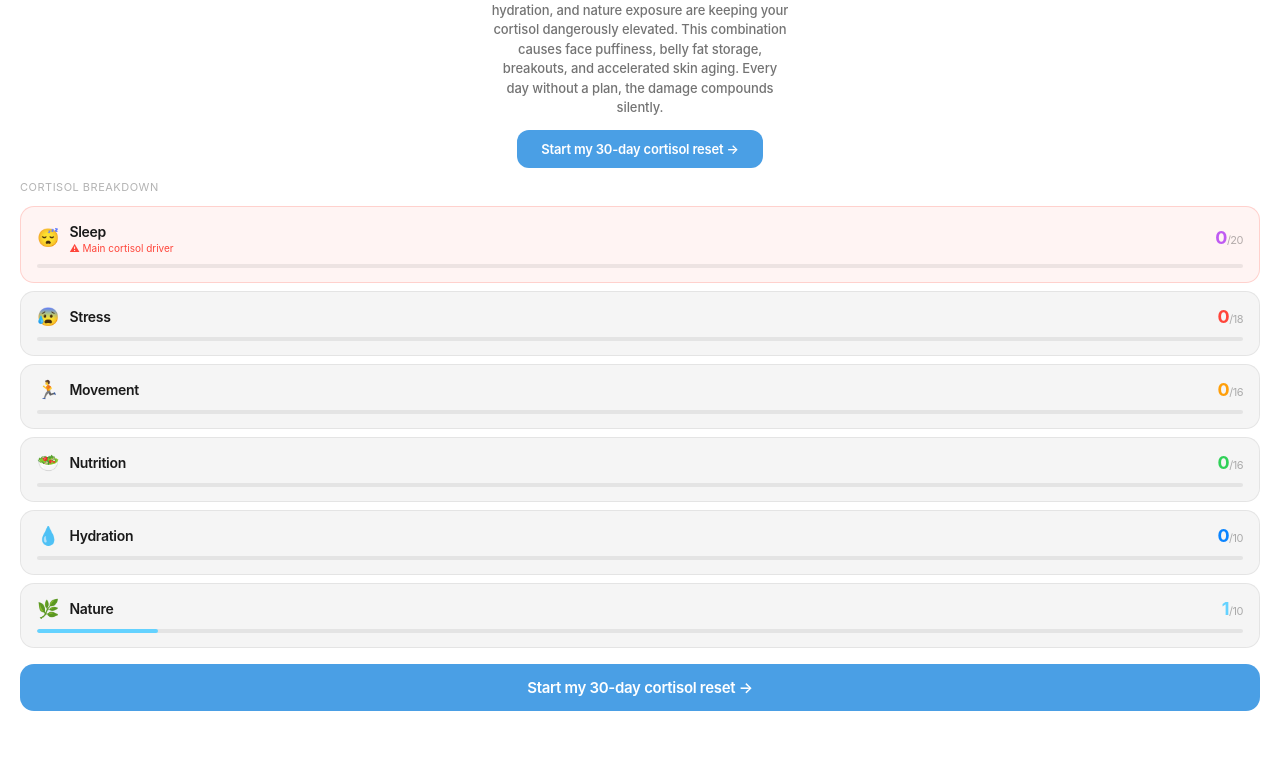
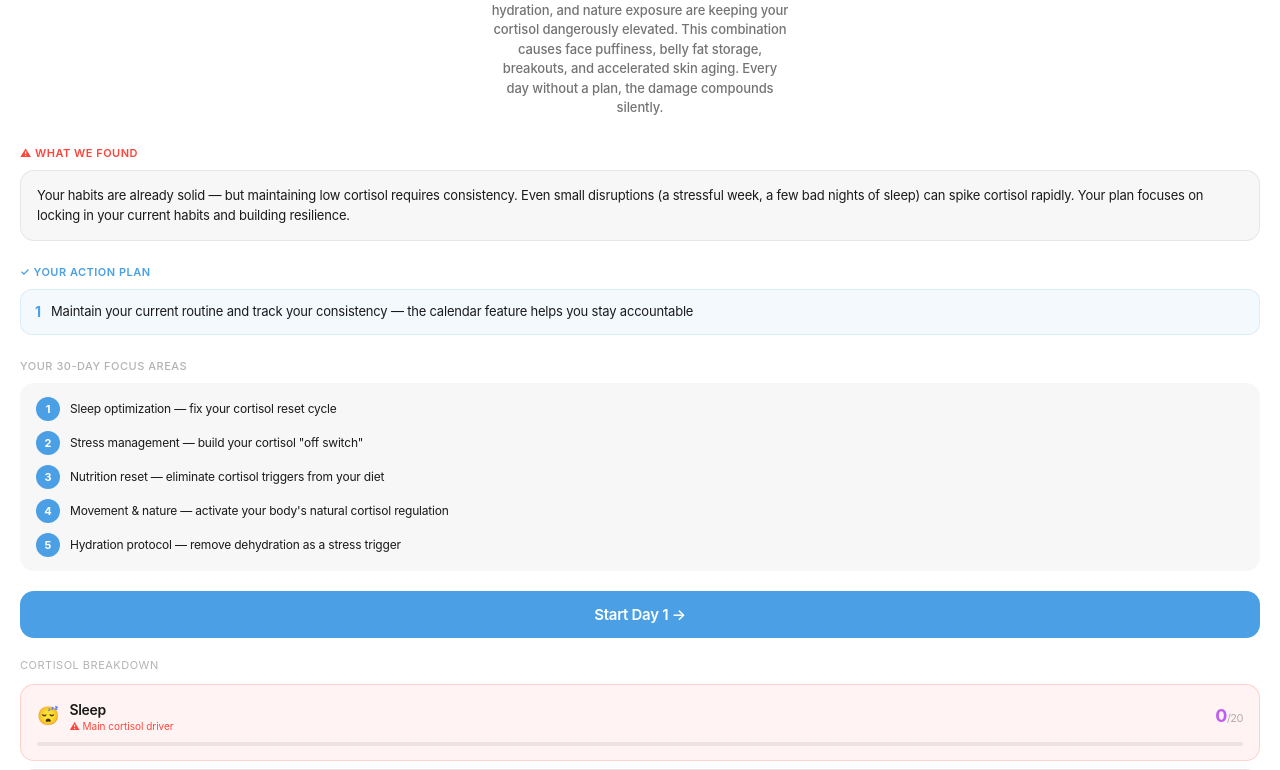
Before and after one commit to keyzersoze870/glowup-mvp, a Next.js app: page /dashboard in a window 1280 px wide. Shown: the part 525-1295 px from the top of the page. Built offline with nearby package versions, Linux system fonts and the light colour scheme; sample sign-in values are in the browser's storage; a web font is replaced by a local one.

Commit message:
detailed personalized analysis post-payment

```diff
--- a/src/app/dashboard/page.tsx
+++ b/src/app/dashboard/page.tsx
@@ -57,6 +57,99 @@ function getSegment(score:number,name:string,weakest:string,categories?:Record<s
   return{label:'Low cortisol 😌',color:'#30D158',hook:`${ep}% still scored lower than you.`,hookBold:'You\'re not out of the woods yet.',message:weakAreas.length>1?`${name}, your score is decent but your ${weakStr} are silent risks. Cortisol doesn't warn you before it spikes — one stressful week and your face puffs back up, your skin breaks out, and your sleep collapses. Without a daily plan, this score won't last.`:`${name}, your score is decent but your ${weakStr} is a vulnerability. It only takes one bad week for cortisol to undo months of progress — your face puffs up, your skin reacts, your energy crashes. A structured plan is the only way to lock this in.`}
 }
 
+// ─── DETAILED PERSONALIZED MESSAGE (post-payment) ───
+function getDetailedMessage(profile: any, score: number, weakest: string, categories: Record<string,number>) {
+  const name = profile.prenom
+  const maxes:Record<string,number> = {sleep:20,stress:18,exercise:16,nutrition:16,water:10,outdoor:10}
+
+  // Find all problem areas (below 50% of max)
+  const problems: string[] = []
+  const okAreas: string[] = []
+  for (const [k,v] of Object.entries(categories)) {
+    if (v / maxes[k] < 0.5) problems.push(k)
+    else okAreas.push(k)
+  }
+
+  // Build specific observations based on quiz answers
+  const observations: string[] = []
+  const actions: string[] = []
+
+  // Sleep
+  if (profile.sleepHours === '<5' || profile.sleepHours === '5-6') {
+    observations.push(`You're sleeping ${profile.sleepHours === '<5' ? 'less than 5' : '5-6'} hours per night. Your body needs 7-8 hours to reset its cortisol cycle — right now, your cortisol never fully drops, which means you wake up already stressed.`)
+    actions.push('Gradually move your bedtime 15 minutes earlier every 3 days until you reach 7+ hours')
+  }
+  if (profile.bedtime === 'after12' || profile.bedtime === '11-12') {
+    observations.push(`Going to bed ${profile.bedtime === 'after12' ? 'after midnight' : 'between 11pm and midnight'} means you're missing the critical cortisol recovery window (10pm–2am). This is when your body does its deepest repair work.`)
+    actions.push('Set a phone alarm at 10pm as a "wind down" signal — no screens after that')
+  }
+
+  // Stress
+  if (profile.stressLevel === 'extreme' || profile.stressLevel === 'high') {
+    observations.push(`Your stress level is ${profile.stressLevel}. This means your body is producing cortisol almost constantly — not just during stressful moments, but as a baseline. This is what causes the facial puffiness and skin breakouts you might be noticing.`)
+    actions.push('Start with just 5 minutes of breathing exercises daily — this alone can reduce cortisol by 25%')
+  }
+  if (profile.relaxation === 'none') {
+    observations.push(`You currently have no relaxation practice. Without an active way to signal your nervous system to calm down, your cortisol has no "off switch". Your body stays in fight-or-flight mode all day.`)
+    actions.push('Pick one: 5-min meditation, gratitude journaling, or a 10-min walk in nature — do it at the same time every day')
+  }
+
+  // Caffeine
+  if (profile.caffeine === 'heavy') {
+    observations.push(`3+ cups of coffee daily is keeping your cortisol elevated for most of the day. Caffeine blocks adenosine (your body's natural "calm down" signal) and directly stimulates cortisol production for up to 6 hours per cup.`)
+    actions.push('Reduce to 1-2 cups max, only before noon. Replace afternoon coffee with herbal tea or water')
+  }
+
+  // Sugar
+  if (profile.sugar === 'high') {
+    observations.push(`High sugar intake creates a cortisol rollercoaster: every sugar spike is followed by a crash, and your body responds to each crash by releasing more cortisol. This cycle repeats multiple times per day, keeping your levels chronically elevated.`)
+    actions.push('Replace sugary snacks with nuts, dark chocolate (70%+), or fruit. Cut sodas completely')
+  }
+
+  // Diet
+  if (profile.diet === 'poor') {
+    observations.push(`A diet heavy in processed food and fast food is one of the strongest cortisol triggers. Processed foods contain inflammatory ingredients that your body treats as stressors, triggering cortisol release with every meal.`)
+    actions.push('Cook at least one meal from scratch per day. Focus on protein + vegetables + healthy fats')
+  }
+
+  // Water
+  if (profile.water === '<4') {
+    observations.push(`Drinking less than 4 cups of water daily puts your body in a state of chronic mild dehydration. Your body interprets dehydration as a physical threat and responds by — you guessed it — producing more cortisol.`)
+    actions.push('Keep a water bottle visible at all times. Drink a full glass first thing in the morning and before each meal')
+  }
+
+  // Exercise
+  if (profile.exercise === '0') {
+    observations.push(`Without any physical activity, your body has no outlet for the cortisol it produces. Movement is the natural way your body metabolizes and clears excess cortisol. Without it, cortisol just accumulates.`)
+    actions.push('Start with a 15-minute walk daily — this alone has been shown to reduce cortisol levels significantly')
+  }
+
+  // Outdoor
+  if (profile.outdoor === '<15') {
+    observations.push(`Less than 15 minutes outdoors means almost zero nature exposure. Studies show that spending time in natural environments lowers cortisol, blood pressure, and heart rate simultaneously — it's one of the most powerful cortisol reducers available, and it's free.`)
+    actions.push('Eat one meal outside, or take a 10-minute walk in a park or green space daily')
+  }
+
+  // If somehow no observations (very healthy person)
+  if (observations.length === 0) {
+    observations.push(`Your habits are already solid — but maintaining low cortisol requires consistency. Even small disruptions (a stressful week, a few bad nights of sleep) can spike cortisol rapidly. Your plan focuses on locking in your current habits and building resilience.`)
+  }
+  if (actions.length === 0) {
+    actions.push('Maintain your current routine and track your consistency — the calendar feature helps you stay accountable')
+  }
+
+  // Build the plan overview
+  const planWeeks: string[] = []
+  if (problems.includes('sleep')) planWeeks.push('Sleep optimization — fix your cortisol reset cycle')
+  if (problems.includes('stress')) planWeeks.push('Stress management — build your cortisol "off switch"')
+  if (problems.includes('nutrition') || profile.sugar === 'high' || profile.caffeine === 'heavy') planWeeks.push('Nutrition reset — eliminate cortisol triggers from your diet')
+  if (problems.includes('exercise') || problems.includes('outdoor')) planWeeks.push('Movement & nature — activate your body\'s natural cortisol regulation')
+  if (problems.includes('water')) planWeeks.push('Hydration protocol — remove dehydration as a stress trigger')
+  if (planWeeks.length === 0) planWeeks.push('Consistency & maintenance — protect your low cortisol status')
+
+  return { observations, actions, planWeeks }
+}
+
 const CATEGORIES=[
   {key:'sleep',label:'Sleep',icon:'😴',color:'#BF5AF2',max:20},
   {key:'stress',label:'Stress',icon:'😰',color:RED,max:18},
@@ -95,6 +188,7 @@ export default function Dashboard(){
   },[])
   if(!profile||!computed)return(<div style={{minHeight:'100svh',background:'#FFFFFF',display:'flex',alignItems:'center',justifyContent:'center'}}><div style={{width:24,height:24,border:'2px solid rgba(0,0,0,0.08)',borderTopColor:RED,borderRadius:'50%',animation:'spin 0.8s linear infinite'}}/><style>{`@keyframes spin{to{transform:rotate(360deg)}}`}</style></div>)
   const seg=getSegment(computed.total,profile.prenom,computed.weakest,computed.categories)
+  const detailed=getDetailedMessage(profile,computed.total,computed.weakest,computed.categories)
   return(
     <main style={{minHeight:'100svh',background:'#FFFFFF',fontFamily:sf,display:'flex',flexDirection:'column'}}>
       <nav style={{flexShrink:0,padding:'56px 20px 12px',display:'flex',justifyContent:'space-between',alignItems:'center'}}>
@@ -112,13 +206,53 @@ export default function Dashboard(){
             <span style={{color:RED,fontWeight:600}}>{seg.hook}</span>{' '}
             <span style={{fontWeight:700,color:'#1A1A1A'}}>{seg.hookBold}</span>
           </p>
-          <p style={{fontSize:13,fontWeight:500,color:'rgba(0,0,0,0.55)',letterSpacing:-0.1,lineHeight:1.5,maxWidth:300,textAlign:'center',margin:'0 auto 12px'}}>{seg.message}</p>
-          <button onClick={()=>router.push('/today')} style={{padding:'11px 24px',background:ACCENT,border:'none',borderRadius:12,color:'#FFFFFF',fontSize:13,fontWeight:600,cursor:'pointer',fontFamily:sf,letterSpacing:-0.2}}>
-            Start my 30-day cortisol reset →
-          </button>
+          <p style={{fontSize:13,fontWeight:500,color:'rgba(0,0,0,0.55)',letterSpacing:-0.1,lineHeight:1.5,maxWidth:300,textAlign:'center',margin:'0 auto 16px'}}>{seg.message}</p>
         </div>
       </div>
+
+      {/* DETAILED ANALYSIS */}
       <div style={{flex:1,overflowY:'auto',padding:'0 20px 40px'}}>
+
+        {/* WHAT WE FOUND */}
+        <p style={{fontSize:11,color:RED,letterSpacing:0.5,textTransform:'uppercase',marginBottom:10,fontWeight:600}}>⚠ What we found</p>
+        <div style={{display:'flex',flexDirection:'column',gap:10,marginBottom:24}}>
+          {detailed.observations.map((obs,i)=>(
+            <div key={i} style={{background:'rgba(0,0,0,0.03)',border:'0.5px solid rgba(0,0,0,0.07)',borderRadius:14,padding:'14px 16px'}}>
+              <p style={{fontSize:13,color:'#1A1A1A',lineHeight:1.6,letterSpacing:-0.2}}>{obs}</p>
+            </div>
+          ))}
+        </div>
+
+        {/* YOUR ACTION PLAN */}
+        <p style={{fontSize:11,color:ACCENT,letterSpacing:0.5,textTransform:'uppercase',marginBottom:10,fontWeight:600}}>✓ Your action plan</p>
+        <div style={{display:'flex',flexDirection:'column',gap:8,marginBottom:24}}>
+          {detailed.actions.map((act,i)=>(
+            <div key={i} style={{display:'flex',gap:10,alignItems:'flex-start',background:'rgba(74,159,229,0.06)',border:'0.5px solid rgba(74,159,229,0.15)',borderRadius:12,padding:'12px 14px'}}>
+              <span style={{color:ACCENT,fontSize:14,fontWeight:700,flexShrink:0,marginTop:1}}>{i+1}</span>
+              <p style={{fontSize:13,color:'#1A1A1A',lineHeight:1.5,letterSpacing:-0.2}}>{act}</p>
+            </div>
+          ))}
+        </div>
+
+        {/* 30-DAY PLAN OVERVIEW */}
+        <p style={{fontSize:11,color:'rgba(0,0,0,0.3)',letterSpacing:0.5,textTransform:'uppercase',marginBottom:10,fontWeight:500}}>Your 30-day focus areas</p>
+        <div style={{background:'rgba(0,0,0,0.03)',borderRadius:14,padding:'14px 16px',marginBottom:20}}>
+          {detailed.planWeeks.map((week,i)=>(
+            <div key={i} style={{display:'flex',alignItems:'center',gap:10,marginBottom:i<detailed.planWeeks.length-1?10:0}}>
+              <div style={{width:24,height:24,borderRadius:'50%',background:ACCENT,display:'flex',alignItems:'center',justifyContent:'center',flexShrink:0}}>
+                <span style={{fontSize:11,color:'#fff',fontWeight:700}}>{i+1}</span>
+              </div>
+              <p style={{fontSize:12,color:'#1A1A1A',letterSpacing:-0.2}}>{week}</p>
+            </div>
+          ))}
+        </div>
+
+        {/* CTA */}
+        <button onClick={()=>router.push('/today')} style={{width:'100%',padding:'14px',background:ACCENT,border:'none',borderRadius:14,color:'#FFFFFF',fontSize:15,fontWeight:600,cursor:'pointer',fontFamily:sf,letterSpacing:-0.3,marginBottom:20}}>
+          Start Day 1 →
+        </button>
+
+        {/* SCORE BREAKDOWN */}
         <p style={{fontSize:11,color:'rgba(0,0,0,0.3)',letterSpacing:0.5,textTransform:'uppercase',marginBottom:12}}>Cortisol breakdown</p>
         <div style={{display:'flex',flexDirection:'column',gap:8}}>
           {CATEGORIES.map(cat=>{
@@ -137,7 +271,7 @@ export default function Dashboard(){
           })}
         </div>
         <button onClick={()=>router.push('/today')} style={{width:'100%',padding:'14px',background:ACCENT,border:'none',borderRadius:14,color:'#FFFFFF',fontSize:15,fontWeight:600,cursor:'pointer',fontFamily:sf,letterSpacing:-0.3,marginTop:16}}>
-          Start my 30-day cortisol reset →
+          Start Day 1 →
         </button>
       </div>
       <style>{`@keyframes spin{to{transform:rotate(360deg)}} ::-webkit-scrollbar{display:none} *{box-sizing:border-box;margin:0;padding:0;}`}</style>
```
